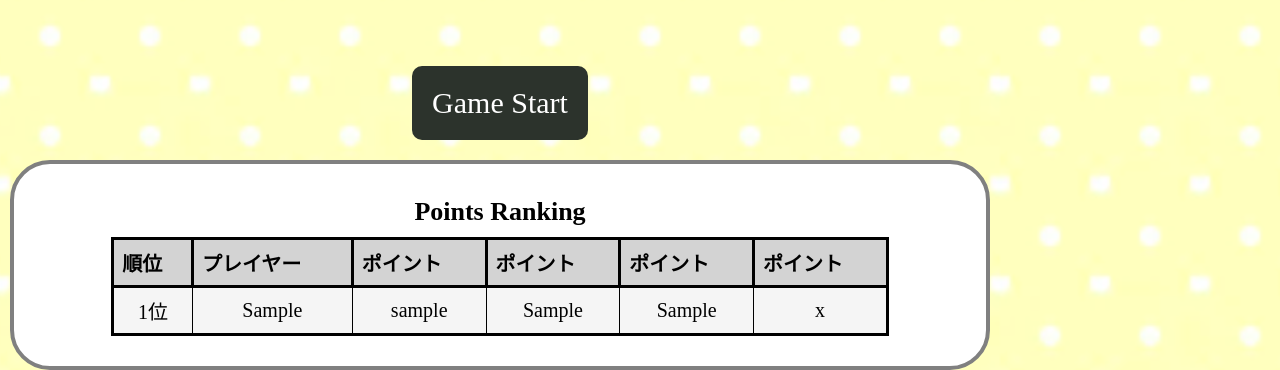
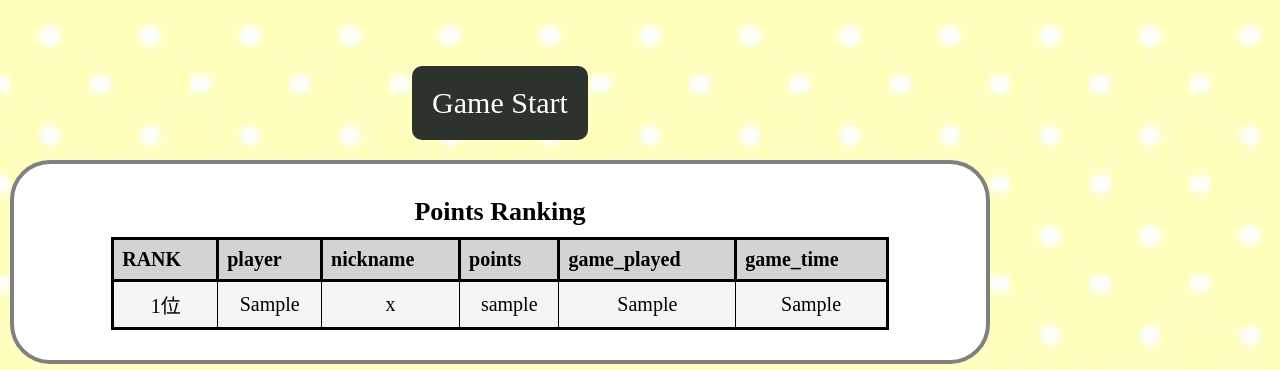
Before and after one commit to yutospace256/QR_code_site, a Flask app: page /personal in a window 1280 px wide. Shown: the part 464-834 px from the top of the page. Run offline with Flask 3, Linux system fonts and the light colour scheme; tables that the repository leaves empty or names only in its code hold one stand-in row (values such as "Sample post"); some web fonts are replaced.

Commit message:
Debugging completed

```diff
--- a/app.py
+++ b/app.py
@@ -1,18 +1,12 @@
 from flask import Flask, render_template, request, redirect, url_for, session, flash, get_flashed_messages
 import random
-import requests
 from datetime import date
 from datetime import datetime, timedelta
-from flask_session import Session
 import mysql.connector
 import matplotlib
 matplotlib.use('Agg')
 import matplotlib.pyplot as plt
 import numpy as np
-from matplotlib.backends.backend_agg import FigureCanvasAgg as FigureCanvas
-from matplotlib.figure import Figure
-from io import BytesIO
-import base64
 
 app = Flask(__name__)
 
@@ -521,7 +515,7 @@ def signin():
         return render_template('signin.html', username=username, error="10文字以内で入力してください！")
     elif user is not None:
         if entered_nickname:  # Check if a nickname was entered
-            (entered_username, entered_nickname)
+            entered_nickname(entered_username, entered_nickname)
         return redirect(url_for('personal', user=entered_username))
     else:
         return render_template('signin.html', username=username, error="パスワードが間違っています！半角かを確認して、もう一度入力してください")
--- a/static/css/style.css
+++ b/static/css/style.css
@@ -246,3 +246,19 @@ caption {
   font-size: 1.3rem;
   font-weight: bold;
 }
+#loading-screen {
+  position: fixed;
+  top: 0;
+  left: 0;
+  width: 100%;
+  height: 100%;
+  background-color: #f0f0f0;
+  display: flex;
+  justify-content: center;
+  align-items: center;
+}
+/* pie_graph should have 5 img lined up horizontally */
+.pie_graph {
+  width: 20%;
+  height: auto;
+}
--- a/templates/personal.html
+++ b/templates/personal.html
@@ -30,21 +30,21 @@
             <tbody>
                 <caption style="margin:10px">Points Ranking</caption><br>
             <tr>
-                <th>順位</th>
-                <th>プレイヤー</th>
-                <th>ポイント</th>
-                <th>ポイント</th>
-                <th>ポイント</th>
-                <th>ポイント</th>
+                <th>RANK</th>
+                <th>player</th>
+                <th>nickname</th>
+                <th>points</th>
+                <th>game_played</th>
+                <th>game_time</th>
             </tr>
             {% for user in ranking %}
                 <tr>
                     <td>{{ user.rank }}位</td>
                     <td>{{ user.username }}</td>
+                    <td>{{ user.nickname }}</td>
                     <td>{{ user.points }}</td>
                     <td>{{ user.game_played }}</td>
                     <td>{{ user.game_time }}</td>
-                    <td>{{ user.nickname }}</td>
                 </tr>
             {% endfor %}
             </tbody>
```
Also changed, not shown: templates/develop.html (+0 -19 lines), static/img/bar_graph.png, static/img/pie_graphs/pie_201.png, static/img/pie_graphs/pie_202.png, static/img/pie_graphs/pie_203.png.
